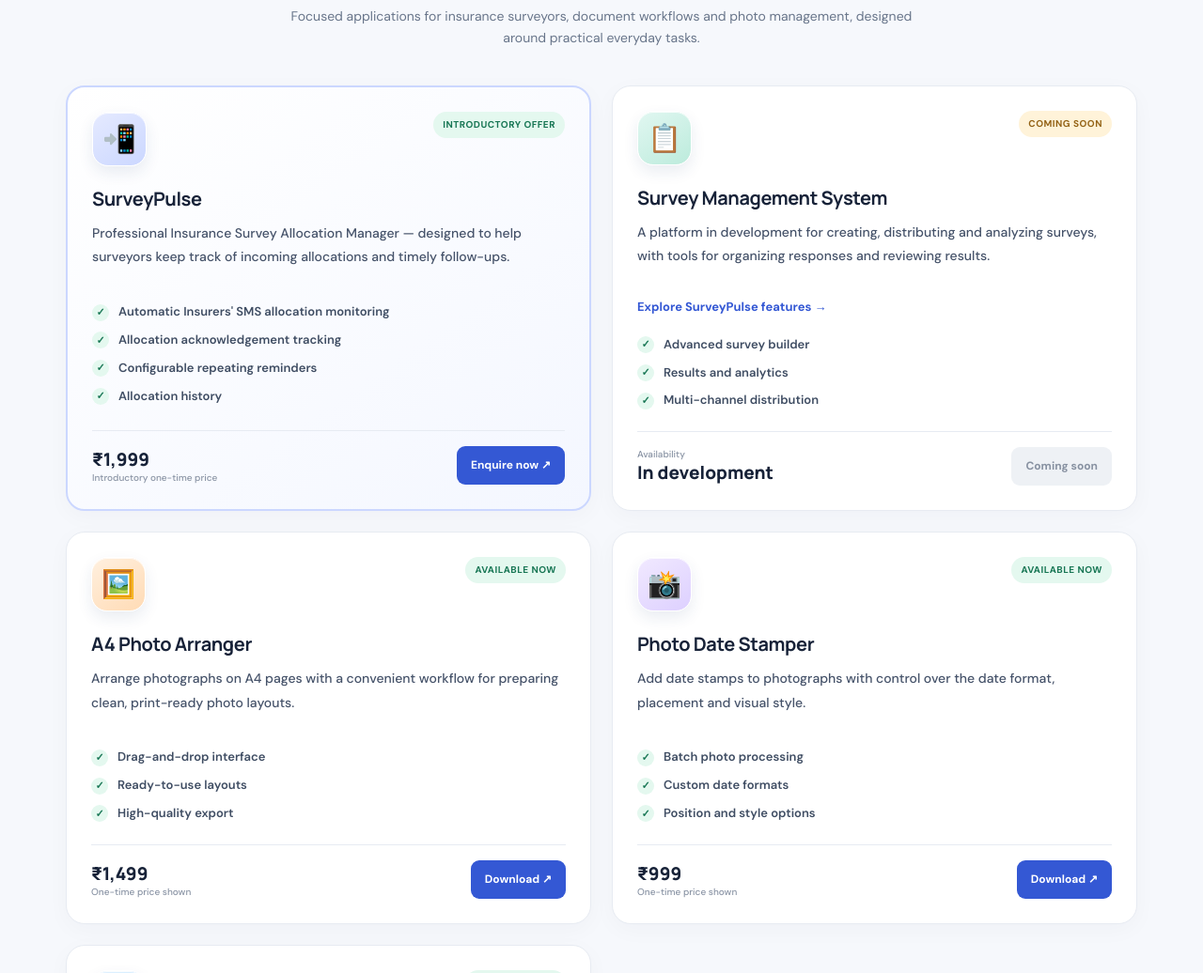
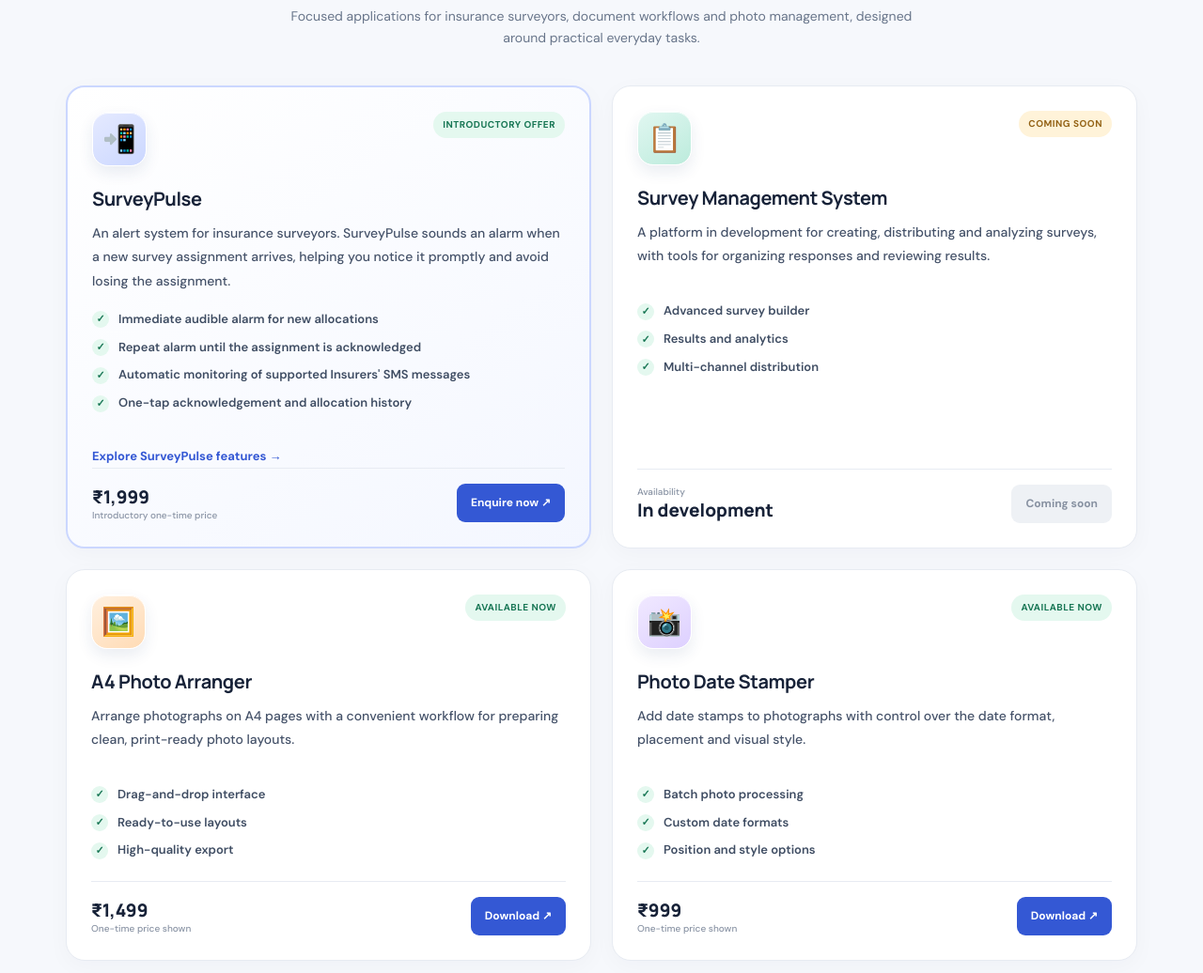
Before and after one commit to patrickalex25-netizen/allwininfotech-website, a plain HTML site: page index.html in a window 1280 px wide. Shown: the part 836-1872 px from the top of the page at 94% size. Drawn offline with Linux system fonts and the light colour scheme.

Commit message:
Enhance SurveyPulse description and features
Updated the description and features of SurveyPulse to highlight its alert system and additional functionalities.

```diff
--- a/index.html
+++ b/index.html
@@ -74,19 +74,20 @@ footer{background:#0c1321;color:#aeb8ca;padding:26px 0}.foot{display:flex;justif
 <article class="card" style="border:2px solid #cbd7ff;background:linear-gradient(145deg,#fff 0%,#f4f7ff 100%)">
 <div class="cardtop"><div class="iconbox">📲</div><span class="status">Introductory offer</span></div>
 <h3>SurveyPulse</h3>
-<p class="desc">Professional Insurance Survey Allocation Manager — designed to help surveyors keep track of incoming allocations and timely follow-ups.</p>
+<p class="desc">An alert system for insurance surveyors. SurveyPulse sounds an alarm when a new survey assignment arrives, helping you notice it promptly and avoid losing the assignment.</p>
 <div class="features">
-<div class="feature"><span class="tick">✓</span>Automatic Insurers' SMS allocation monitoring</div>
-<div class="feature"><span class="tick">✓</span>Allocation acknowledgement tracking</div>
-<div class="feature"><span class="tick">✓</span>Configurable repeating reminders</div>
-<div class="feature"><span class="tick">✓</span>Allocation history</div>
+<div class="feature"><span class="tick">✓</span>Immediate audible alarm for new allocations</div>
+<div class="feature"><span class="tick">✓</span>Repeat alarm until the assignment is acknowledged</div>
+<div class="feature"><span class="tick">✓</span>Automatic monitoring of supported Insurers' SMS messages</div>
+<div class="feature"><span class="tick">✓</span>One-tap acknowledgement and allocation history</div>
 </div>
+<p style="margin-top:10px"><a href="surveypulse.html" style="color:#3458d4;font-size:13px;font-weight:700;text-decoration:none">Explore SurveyPulse features →</a></p>
 <div class="bottom">
 <div class="price">₹1,999<small>Introductory one-time price</small></div>
 <a class="download" href="mailto:allwininfotech25@gmail.com?subject=SurveyPulse%20Enquiry">Enquire now ↗</a>
 </div>
 </article>
-<article class="card"><div class="cardtop"><div class="iconbox">📋</div><span class="status soon">Coming soon</span></div><h3>Survey Management System</h3><p class="desc">A platform in development for creating, distributing and analyzing surveys, with tools for organizing responses and reviewing results.</p><p style="margin-top:10px"><a href="surveypulse.html" style="color:#3458d4;font-size:13px;font-weight:700;text-decoration:none">Explore SurveyPulse features →</a></p><div class="features"><div class="feature"><span class="tick">✓</span>Advanced survey builder</div><div class="feature"><span class="tick">✓</span>Results and analytics</div><div class="feature"><span class="tick">✓</span>Multi-channel distribution</div></div><div class="bottom"><div class="price"><small>Availability</small>In development</div><span class="disabled">Coming soon</span></div></article>
+<article class="card"><div class="cardtop"><div class="iconbox">📋</div><span class="status soon">Coming soon</span></div><h3>Survey Management System</h3><p class="desc">A platform in development for creating, distributing and analyzing surveys, with tools for organizing responses and reviewing results.</p><div class="features"><div class="feature"><span class="tick">✓</span>Advanced survey builder</div><div class="feature"><span class="tick">✓</span>Results and analytics</div><div class="feature"><span class="tick">✓</span>Multi-channel distribution</div></div><div class="bottom"><div class="price"><small>Availability</small>In development</div><span class="disabled">Coming soon</span></div></article>
 <article class="card"><div class="cardtop"><div class="iconbox">🖼️</div><span class="status">Available now</span></div><h3>A4 Photo Arranger</h3><p class="desc">Arrange photographs on A4 pages with a convenient workflow for preparing clean, print-ready photo layouts.</p><div class="features"><div class="feature"><span class="tick">✓</span>Drag-and-drop interface</div><div class="feature"><span class="tick">✓</span>Ready-to-use layouts</div><div class="feature"><span class="tick">✓</span>High-quality export</div></div><div class="bottom"><div class="price">₹1,499<small>One-time price shown</small></div><a class="download" href="https://drive.google.com/file/d/14XBz6GuBv0l6pggsf4fGPcpHGSmp3ODH/view?usp=sharing" target="_blank" rel="noopener noreferrer">Download ↗</a></div></article>
 <article class="card"><div class="cardtop"><div class="iconbox">📸</div><span class="status">Available now</span></div><h3>Photo Date Stamper</h3><p class="desc">Add date stamps to photographs with control over the date format, placement and visual style.</p><div class="features"><div class="feature"><span class="tick">✓</span>Batch photo processing</div><div class="feature"><span class="tick">✓</span>Custom date formats</div><div class="feature"><span class="tick">✓</span>Position and style options</div></div><div class="bottom"><div class="price">₹999<small>One-time price shown</small></div><a class="download" href="https://drive.google.com/file/d/1Je1Liu9zr5Kgs1s3drsb4Y1v3xzqOXGj/view?usp=sharing" target="_blank" rel="noopener noreferrer">Download ↗</a></div></article>
 <article class="card"><div class="cardtop"><div class="iconbox">🔄</div><span class="status">Available now</span></div><h3>Photo Resizer</h3><p class="desc">Resize multiple images efficiently while retaining their proportions and supporting common image formats.</p><div class="features"><div class="feature"><span class="tick">✓</span>Batch image resizing</div><div class="feature"><span class="tick">✓</span>Aspect ratio preservation</div><div class="feature"><span class="tick">✓</span>Multiple format support</div></div><div class="bottom"><div class="price">₹499<small>One-time price shown</small></div><a class="download" href="https://drive.google.com/file/d/1WOP2BEQccUYnQB0Oia4sD2P0utUYuHHG/view?usp=sharing" target="_blank" rel="noopener noreferrer">Download ↗</a></div></article>
```
